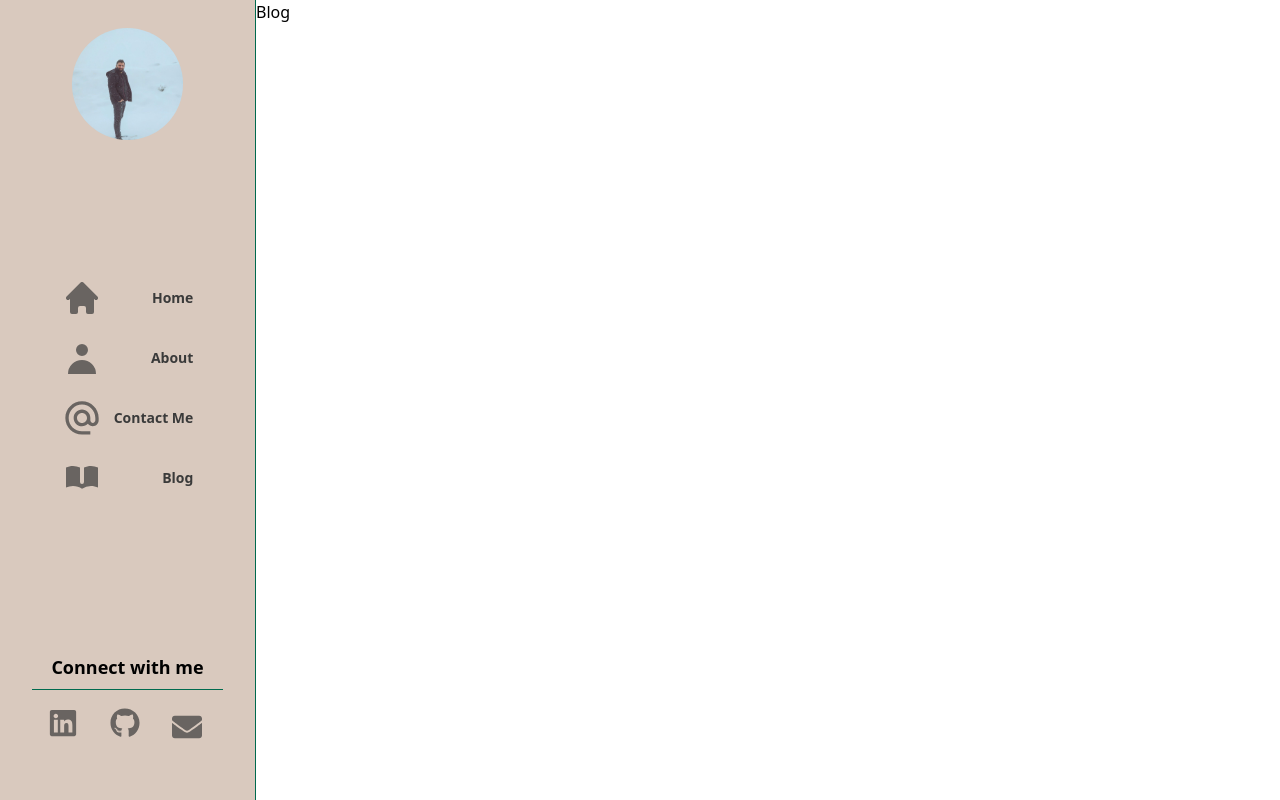
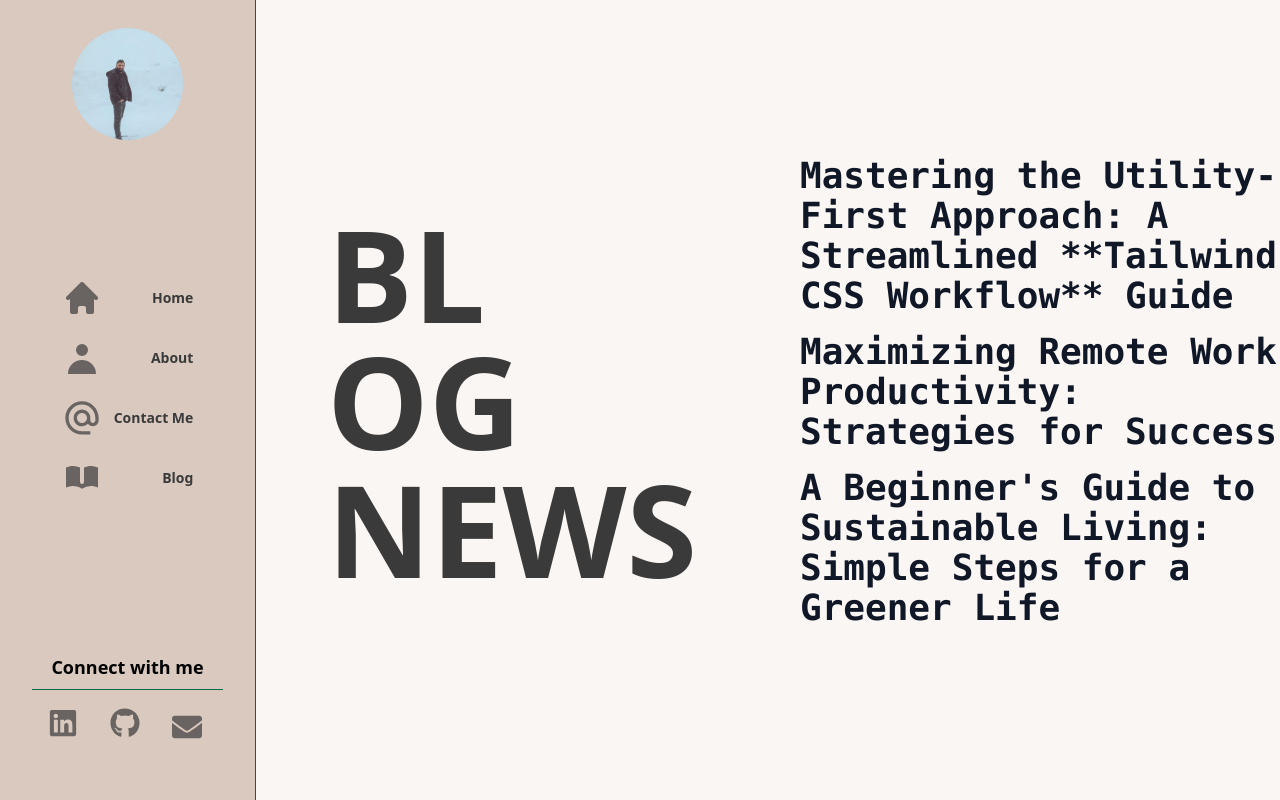
Before and after one commit to hassan95eb/portfolio, a Next.js app: page /blog in a window 1280 px wide. Built offline with nearby package versions, Linux system fonts and the light colour scheme.

Commit message:
change and commit message

```diff
--- a/package.json
+++ b/package.json
@@ -10,8 +10,12 @@
    },
    "dependencies": {
       "@formspree/react": "^3.0.0",
+      "@tsparticles/engine": "^3.9.1",
+      "@tsparticles/react": "^3.0.0",
+      "@tsparticles/slim": "^3.9.1",
       "canvas-confetti": "^1.9.4",
       "framer-motion": "^11.0.0",
+      "gsap": "^3.14.1",
       "next": "15.5.7",
       "react": "19.1.0",
       "react-dom": "19.1.0",
--- a/src/app/blog/page.tsx
+++ b/src/app/blog/page.tsx
@@ -1,5 +1,43 @@
+import AnimatedBlogTitle from "@/components/AnimatedBlogTitle";
+import data from "../db.json";
 import React from "react";
+import { div } from "framer-motion/client";
 
 export default function Blog() {
-   return <div>Blog</div>;
+   return (
+      <div className="w-full h-screen bg-background">
+         <div className="flex items-center justify-center h-full">
+            <section className="h-full w-1/2 flex flex-col justify-center items-center">
+               <AnimatedBlogTitle>
+                  <h1 className="text-9xl font-bold leading-none text-primary-text">
+                     <div className="title-line">
+                        BL
+                     </div>
+                     <div className="title-line">
+                        OG
+                     </div>
+                     <div className="title-line">
+                        NEWS
+                     </div>
+                  </h1>
+               </AnimatedBlogTitle>
+            </section>
+            <section className="h-full w-1/2 flex flex-col justify-center items-start pl-8">
+               {data.blog.posts.map((post) => {
+                  return (
+                     <code
+                        className=""
+                        key={post.id}
+                        dangerouslySetInnerHTML={{
+                           __html:
+                              post.article_content
+                                 .title,
+                        }}
+                     ></code>
+                  );
+               })}
+            </section>
+         </div>
+      </div>
+   );
 }
--- a/src/app/db.json
+++ b/src/app/db.json
@@ -128,8 +128,8 @@
    },
    "blog": {
       "id": "blog",
-      "title": "Blog",
-      "subtitle": "Read my latest articles and tutorials on web development",
+      "title": "Let's Read",
+      "subtitle": "Curated Articles for Inspiration, Insight, and Growth",
       "posts": [
          {
             "id": 1,
--- /dev/null
+++ b/src/components/AnimatedBlogTitle.tsx
@@ -0,0 +1,47 @@
+"use client";
+import React, { useEffect, useRef } from "react";
+import gsap from "gsap";
+
+export default function AnimatedBlogTitle({
+   children,
+}: {
+   children: React.ReactNode;
+}) {
+   const titleRef = useRef(null);
+
+   useEffect(() => {
+      const ctx = gsap.context(() => {
+         const tl = gsap.timeline();
+
+         // Initial entrance animation
+         tl.fromTo(
+            ".title-line",
+            { opacity: 0, x: -100 },
+            {
+               opacity: 1,
+               x: 0,
+               duration: 0.8,
+               stagger: 0.15,
+               ease: "power3.out",
+            }
+         );
+
+         // Floating animation starts after entrance completes
+         tl.to(
+            ".title-line",
+            {
+               y: 8,
+               duration: 3,
+               repeat: -1,
+               yoyo: true,
+               ease: "sine.inOut",
+               stagger: 0.1,
+            },
+            0 // Start at the beginning but will wait for previous animation
+         );
+      }, titleRef);
+
+      return () => ctx.revert();
+   }, []);
+   return <div ref={titleRef}>{children}</div>;
+}
```
Also changed, not shown: src/app/layout.tsx (+7 -2 lines), 1 other file (tests, documents, lock files or other folders). Lines whose indentation alone changed are shown as unchanged.
